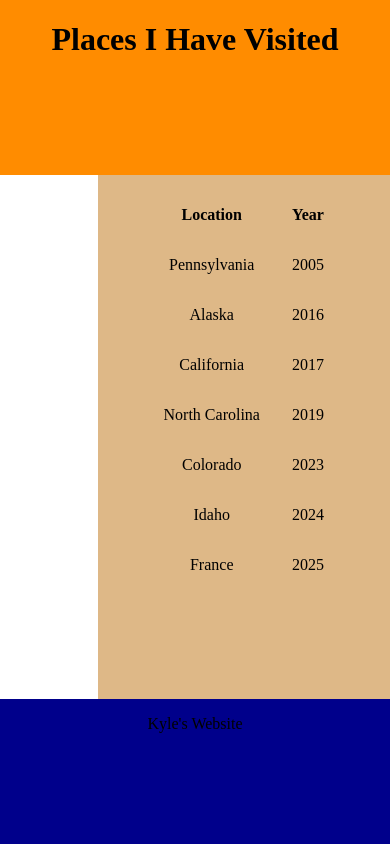
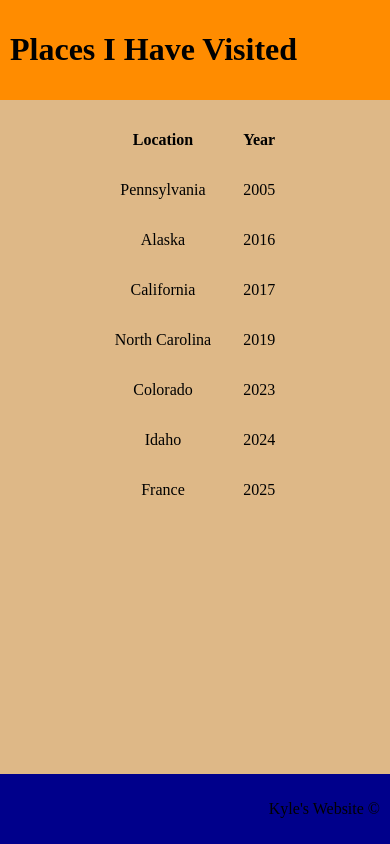
Before and after one commit to ktkt9898/CS3051, a plain HTML site: page AboutMe2/AboutMe.html in a window 390 px wide. Drawn offline with Linux system fonts and the light colour scheme; files that its build step writes are made by us from their sources.

Commit message:
New AboutMe 2 almost finished

```diff
--- a/AboutMe2/AboutMe.html
+++ b/AboutMe2/AboutMe.html
@@ -15,6 +15,10 @@
         height: 100%;
     }
 
+    .hidden {
+        display: none;
+    }
+
     .myTable {
         background-color: burlywood;
         border-spacing: 30px;
@@ -24,7 +28,7 @@
 
     #container {
         display: grid;
-        grid-template-columns: 10em 1fr;
+        grid-template-columns: 8em 1fr;
         grid-template-rows: auto 1fr auto;
         grid-template-areas:
         "header header"
@@ -36,19 +40,22 @@
     #headerMain {
         grid-area: header;
         background-color: darkorange;
-        text-align: center;
+        text-align: left;
+        padding: 10px;
     }
 
     #headerFavorites {
         grid-area: header;
         background-color: darkorange;
-        text-align: center;
+        text-align: left;
+        padding: 10px;
     }
 
     #headerList {
         grid-area: header;
         background-color: darkorange;
-        text-align: center;
+        text-align: left;
+        padding: 10px;
     }
 
     #leftMenu {
@@ -58,6 +65,8 @@
         flex-direction: column;
         justify-content: center;
         align-items: flex-start;
+        padding: 10px;
+
     }
 
     #contentMain {
@@ -81,7 +90,8 @@
     #footer {
         grid-area: footer;
         background-color: darkblue;
-        text-align: center;
+        text-align: right;
+        padding: 10px;
     }
 
     .underlined {
@@ -90,11 +100,11 @@
 
     @media (max-width: 600px) {
         #container {
-            grid-template-columns: 1fr 3fr;
-            grid-template-rows: auto;
+            grid-template-columns: 10em 1fr;
+            grid-template-rows: auto 1fr auto;
             grid-template-areas:
             "header header"
-            "left main"
+            "main main"
             "footer footer";
         }
 
@@ -186,7 +196,7 @@
         </div>
 
         <div id="footer">
-            <p> Kyle's Website </p>
+            <p> Kyle's Website &copy; </p>
         </div>
     </div>
     <script src="script.js" async defer></script>
```
